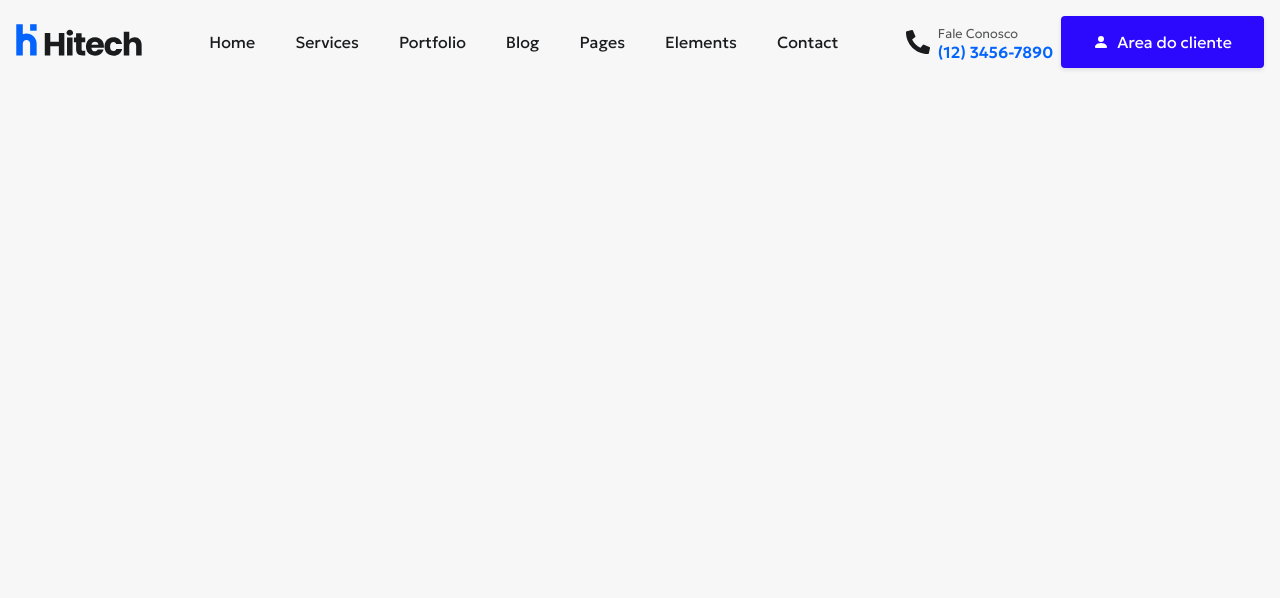
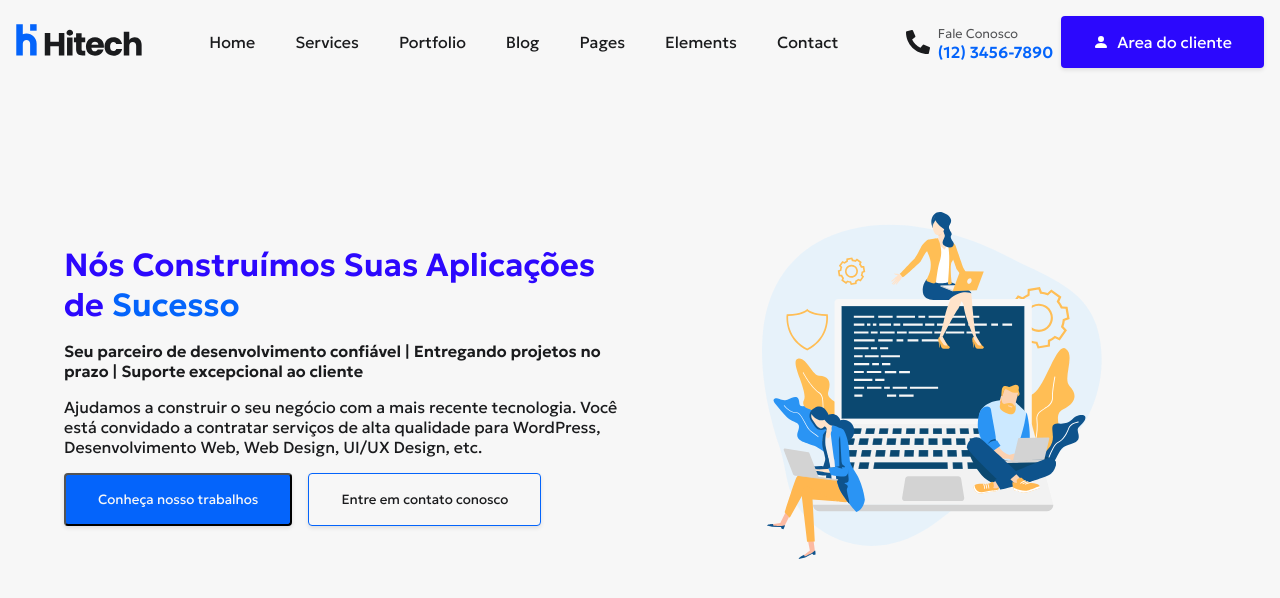
Before and after one commit to baldezg/it-services-landing-page, a React (Vite) app: page / in a window 1280 px wide. Shown: the top 598 px of the page. Built offline with nearby package versions, Linux system fonts and the light colour scheme.

Commit message:
Hero area

```diff
--- a/src/App.jsx
+++ b/src/App.jsx
@@ -1,9 +1,12 @@
 import './App.css'
 import { Navbar } from './components/Navbar/Navbar';
+import { HeroArea } from './components/HeroArea/HeroArea';
+
 function App() {
   return (
     <>
      <Navbar />
+     <HeroArea />
     </>
   )
 }
--- /dev/null
+++ b/src/components/HeroArea/HeroArea.css
@@ -0,0 +1,48 @@
+header{
+    display: flex;
+    gap: 1rem;
+    margin-top: 8rem;
+    padding: 0 4rem;
+    align-items: center;
+}
+.header-text{
+    display: flex;
+    flex-direction: column;
+    gap: 1rem;
+    flex:1;
+}
+.text-title{
+    color: var(--tertiary-color);
+}
+.text-title span{
+    color: var(--primary-color);
+}
+.text-subtitle{
+    font-size: 1rem;
+}
+.cta{
+    display: flex;
+    gap: 1rem;
+}
+.cta *{
+    border-radius: 4px;
+    box-shadow: var(--box-shadow);
+    cursor: pointer;
+    padding: 1rem 2rem;
+}
+.cta-works{
+    background-color: var(--primary-color);
+    color: var(--bg);
+}
+.cta-contact{
+    border: 1px solid var(--primary-color);
+}
+.image-support{
+   width:60%;
+}
+aside{
+    display:flex;
+    justify-content: center;
+    align-items:center;
+    flex:1;
+}
--- /dev/null
+++ b/src/components/HeroArea/HeroArea.jsx
@@ -0,0 +1,22 @@
+import './HeroArea.css';
+import team from '../../assets/images/team.svg';
+
+export const HeroArea = () => {
+    return (
+        <header>
+          <main className="header-text">
+            <h1 className="text-title">Nós Construímos Suas Aplicações de <span>Sucesso</span>
+            </h1>
+            <h2 className="text-subtitle">Seu parceiro de desenvolvimento confiável | Entregando projetos no prazo | Suporte excepcional ao cliente</h2>
+            <p>Ajudamos a construir o seu negócio com a mais recente tecnologia. Você está convidado a contratar serviços de alta qualidade para WordPress, Desenvolvimento Web, Web Design, UI/UX Design, etc.</p>
+          <section className="cta">
+            <button className="cta-works">Conheça nosso trabalhos</button>
+            <button className="cta-contact">Entre em contato conosco</button>
+          </section>
+          </main>
+        <aside>
+                <img className="image-support"alt="equipe de desenvolvimento" src={team} />
+        </aside>
+        </header>
+    )
+}
```
Also changed, not shown: src/assets/images/team.svg (added), src/assets/images/webDesigner.svg (added).
